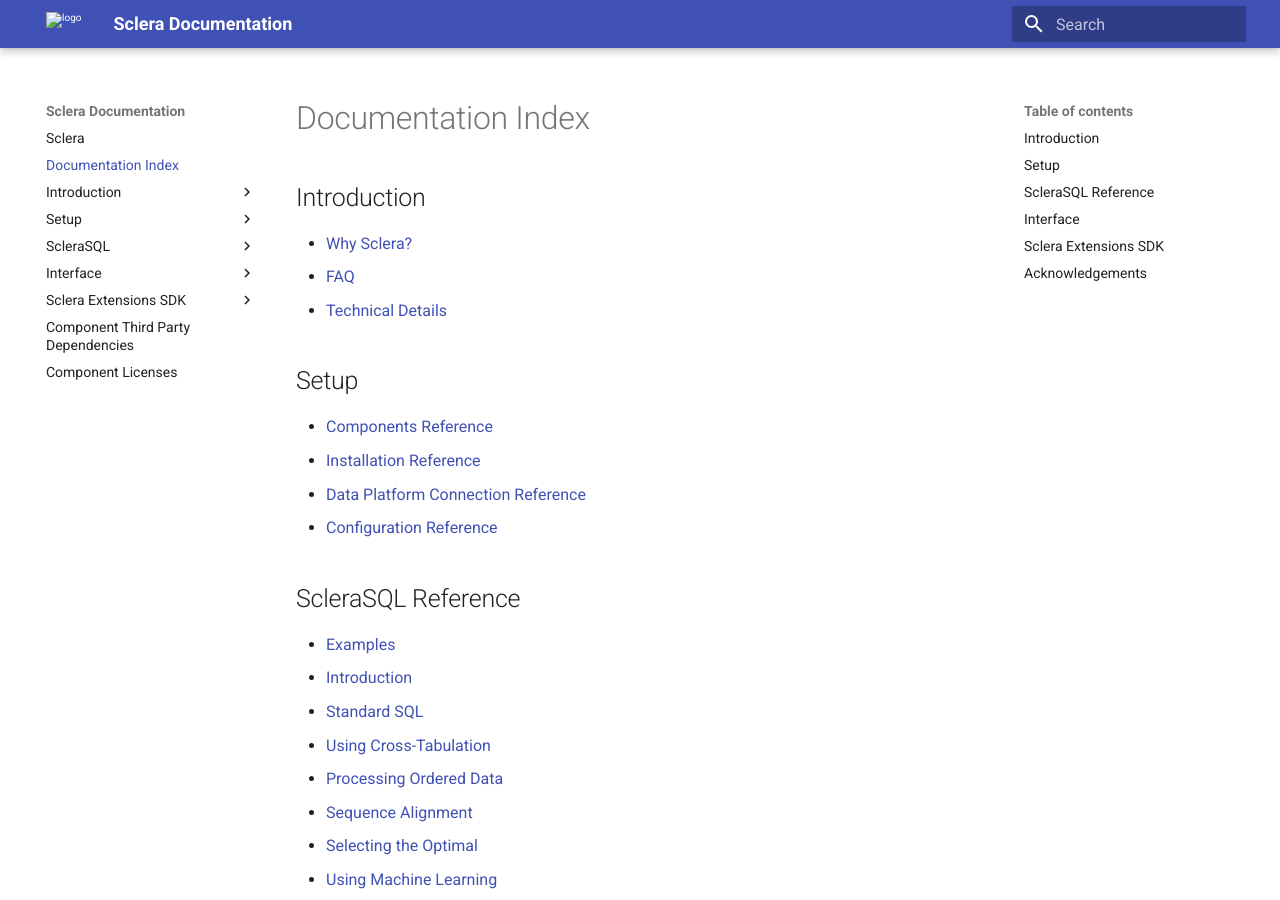
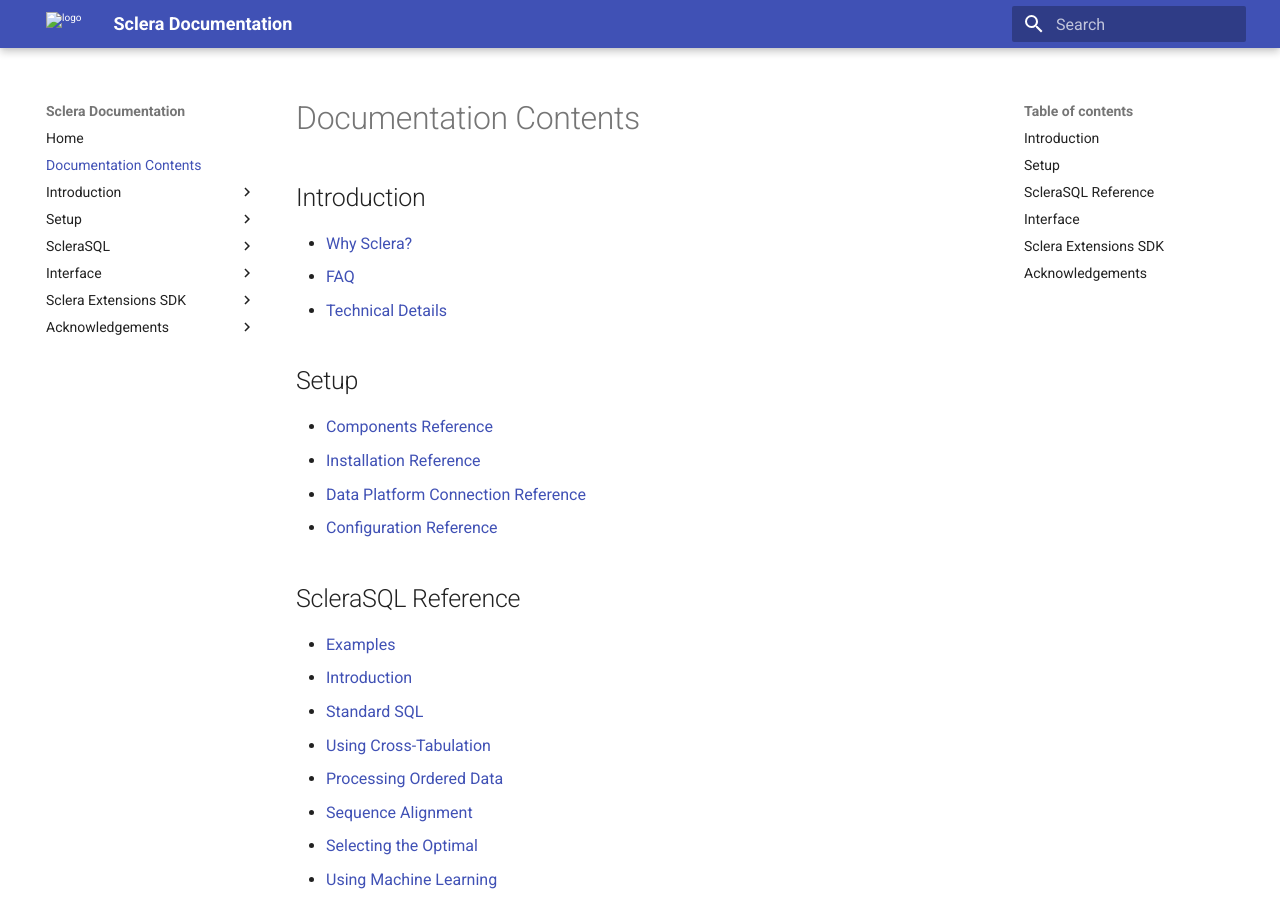
Before and after one commit to scleradb/scleradb.github.io, an MkDocs documentation site: the page built from docsrc/index.md, in a window 1280 px wide and 900 px high. Built offline with MkDocs 1.6.1 and Material for MkDocs 9.7.7, drawn with Linux system fonts in a browser that asks for light colours.

Commit message:
Minor regrouping, renames

```diff
--- a/mkdocs.yml
+++ b/mkdocs.yml
@@ -6,15 +6,15 @@
 
 copyright: "Copyright &copy; 2012 - 2020 Sclera, Inc."
 
-site_url: "https://www.scleradb.com/docs"
+site_url: "https://www.scleradb.com"
 
 site_dir: docs
 
 docs_dir: docsrc
 
 nav:
-    - 'Sclera': "/"
-    - 'Documentation Index': index.md
+    - 'Home': "/"
+    - 'Documentation Contents': index.md
     - 'Introduction':
         - 'Why Sclera?': intro/whysclera.md
         - 'FAQ': intro/faq.md
@@ -47,8 +47,9 @@
         - 'Database System Plugins': sdk/sdkextdbms.md
         - 'Machine Learning Library Plugins': sdk/sdkextml.md
         - 'Text Analytics Library Plugins': sdk/sdkexttext.md
-    - 'Component Third Party Dependencies': misc/dependencies.md
-    - 'Component Licenses': misc/licenses.md
+    - 'Acknowledgements':
+        - 'Component Third Party Dependencies': misc/dependencies.md
+        - 'Component Licenses': misc/licenses.md
 
 theme:
     name: "material"
```
